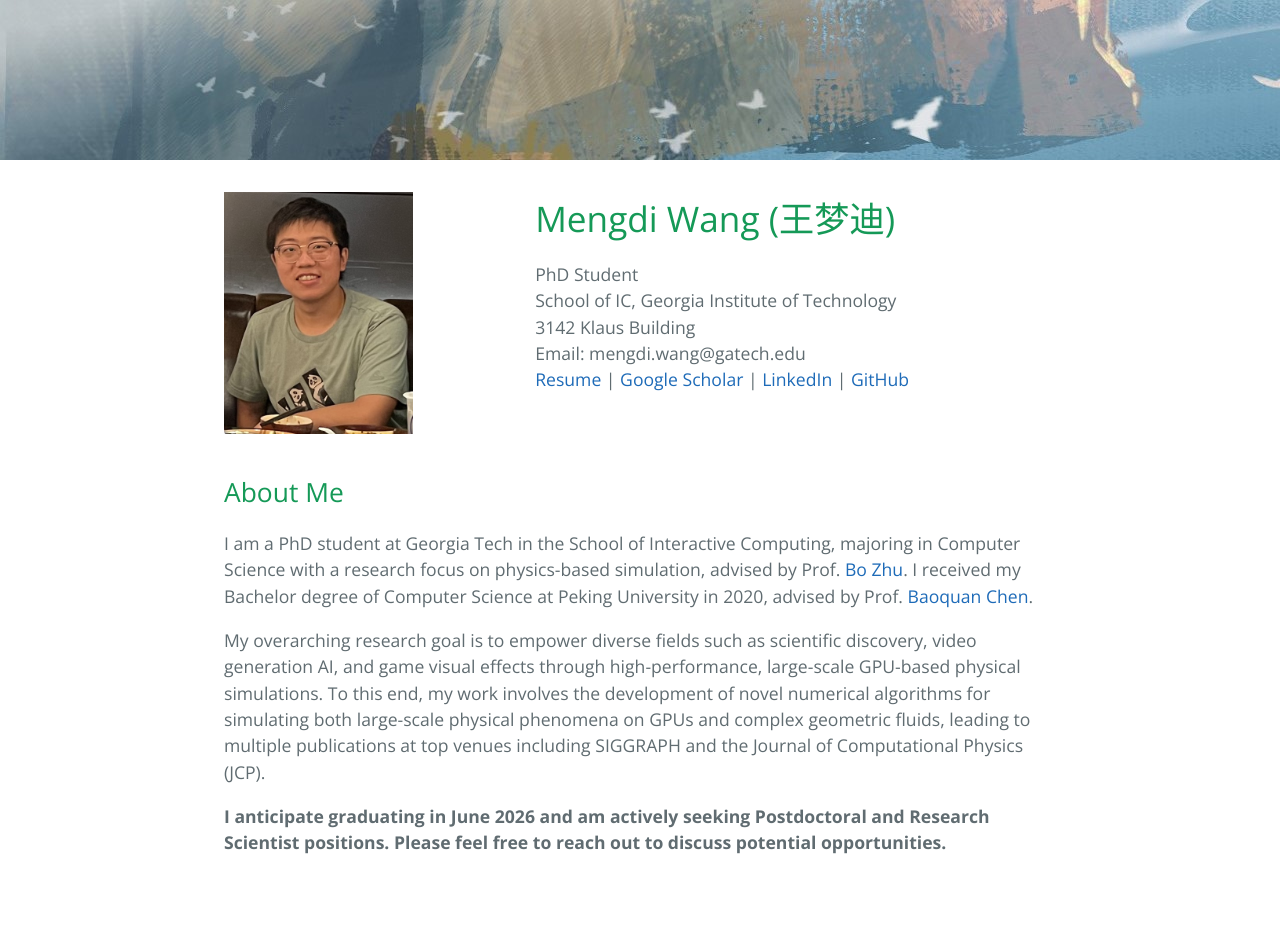
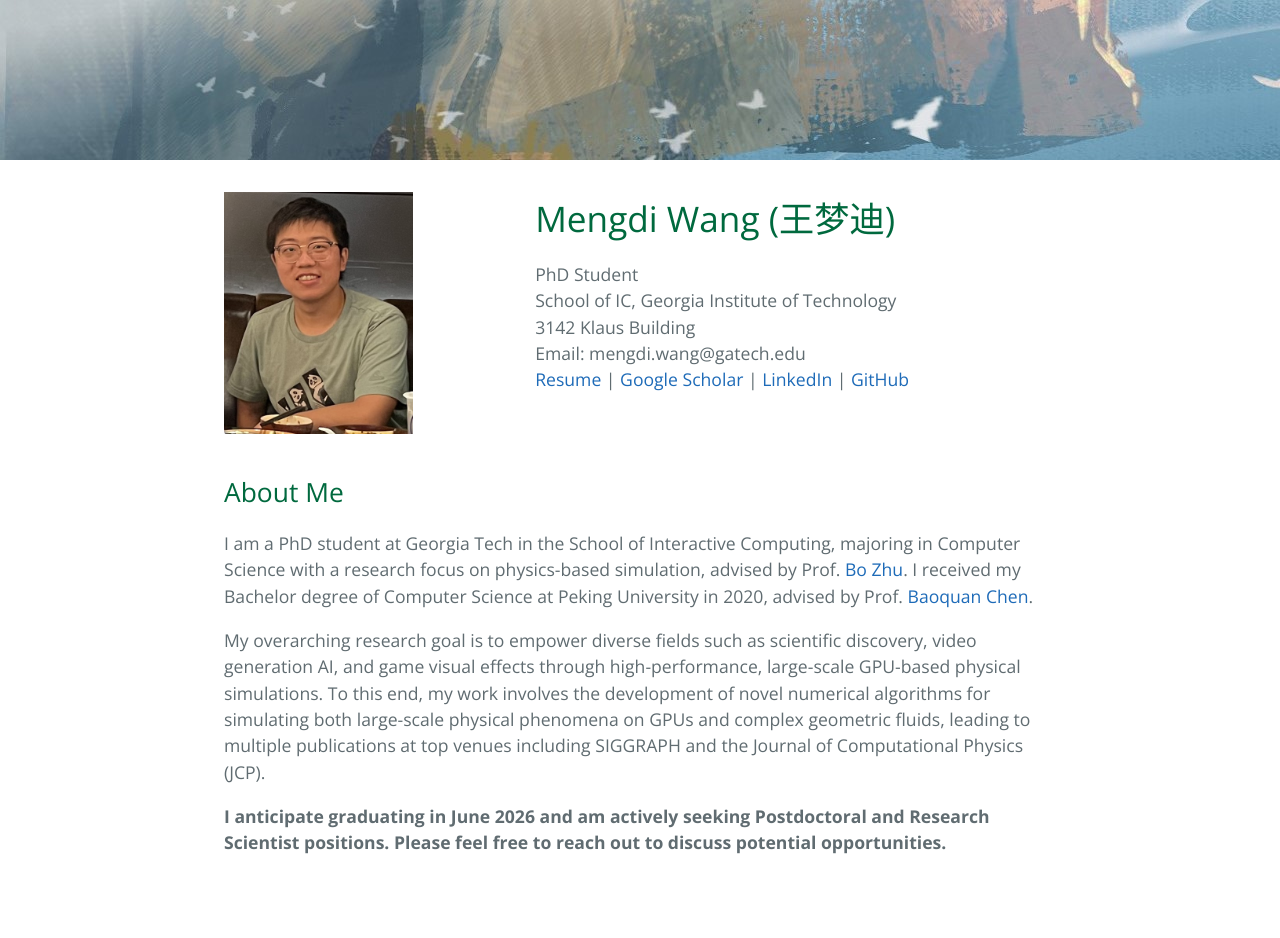
Before and after one commit to wang-mengdi/wang-mengdi.github.io, a Jekyll site: the page built from index.md, in a window 1280 px wide. Shown: the top 938 px of the page. Built offline with Jekyll 4.4.1, drawn with Linux system fonts in a browser that asks for light colours; the repository's description, which GitHub fills in, is left out.

Commit message:
change headings color to 00693E

```diff
--- a/_sass/variables.scss
+++ b/_sass/variables.scss
@@ -4,11 +4,11 @@
 
 // Headers
 $header-heading-color: #fff !default;
-$header-bg-color: #159957 !default;
+$header-bg-color: #00693E !default;
 $header-bg-color-secondary: #155799 !default;
 
 // Text
-$section-headings-color: #159957 !default;
+$section-headings-color: #00693E !default;
 $body-text-color: #606c71 !default;
 $body-link-color: #1e6bb8 !default;
 $blockquote-text-color: #819198 !default;
```
